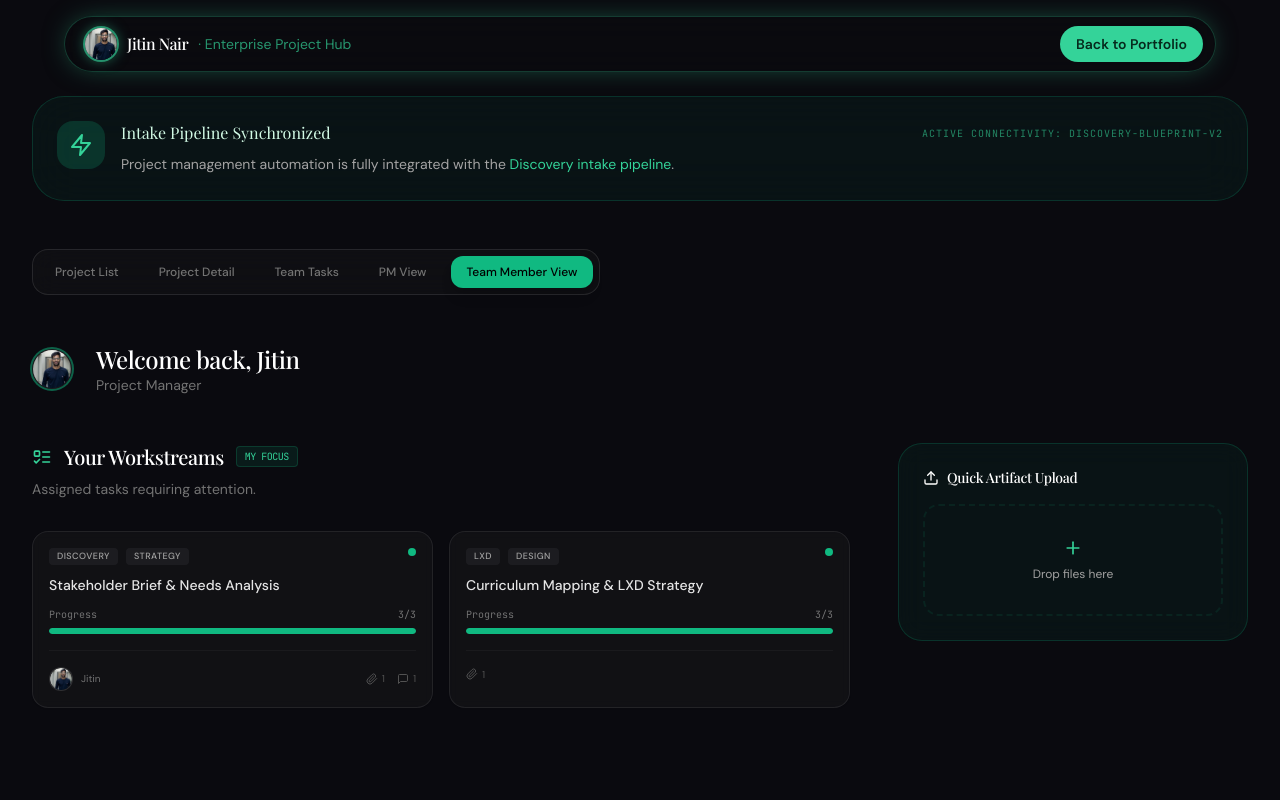
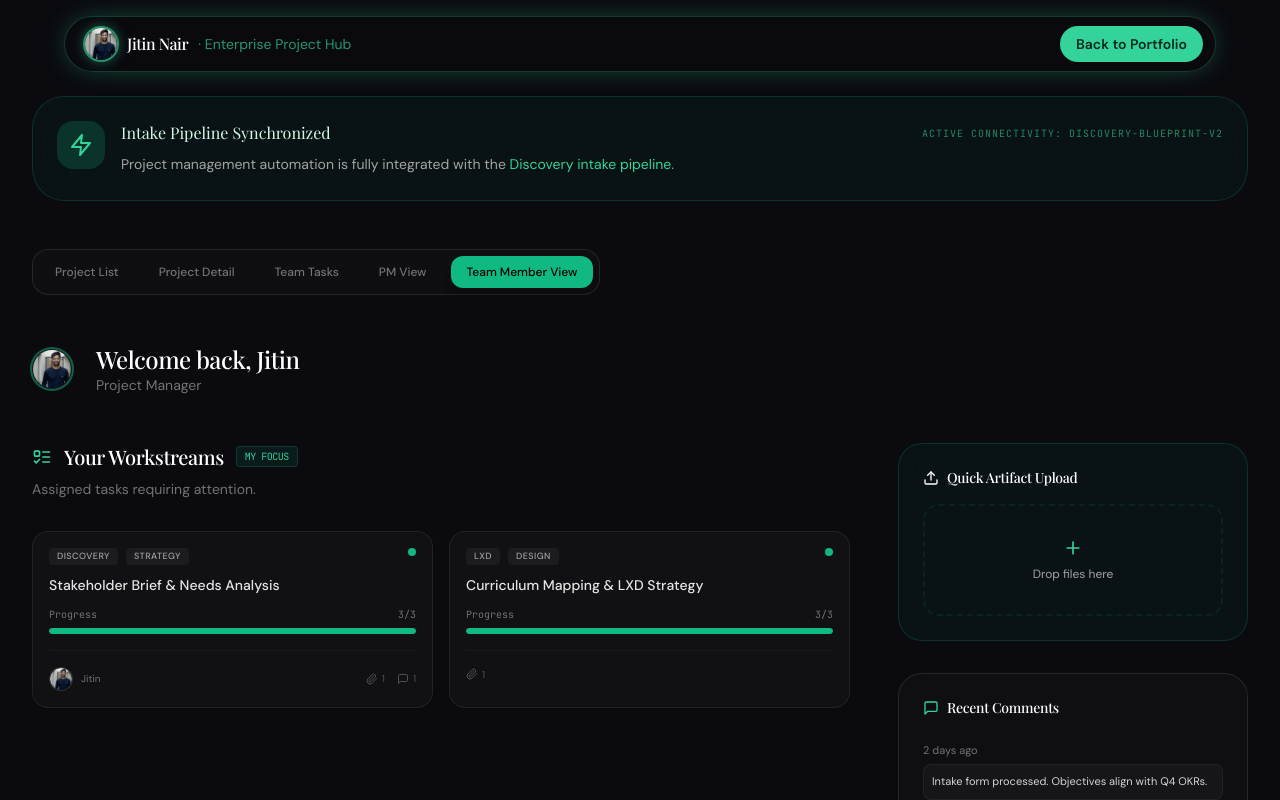
Before and after one commit to notjitin-1994/jitin-nair-portfolio, a Next.js app: page /showcase/project-management in a window 1280 px wide. Both pictures are taken after a click on the button "Team Member View". Shown: the top 800 px of the page. Built offline with nearby package versions, Linux system fonts and the light colour scheme.

Commit message:
feat: Finalize Team Member View UI with Recent Comments block

```diff
--- a/app/showcase/project-management/ProjectManagementClient.tsx
+++ b/app/showcase/project-management/ProjectManagementClient.tsx
@@ -1012,6 +1012,21 @@ function TeamMemberView({ user, tasks, actions }: { user: User, tasks: Task[], a
               <Plus className="h-5 w-5 text-emerald-400 mb-2" /><span className="text-xs text-neutral-400">Drop files here</span>
             </div>
           </section>
+
+          <section className="p-6 rounded-3xl border border-white/10 bg-zinc-900/40">
+            <h3 className="text-sm font-medium text-white flex items-center gap-2 mb-6">
+              <MessageSquare className="h-4 w-4 text-emerald-400" />
+              Recent Comments
+            </h3>
+            <div className="space-y-4">
+              {userTasks.flatMap(t => t.comments).slice(0, 3).map(c => (
+                <div key={c.id} className="text-[11px] leading-relaxed">
+                  <div className="text-neutral-500 mb-1">{c.time}</div>
+                  <div className="text-neutral-300 bg-white/[0.03] p-2 rounded-lg border border-white/5">{c.text}</div>
+                </div>
+              ))}
+            </div>
+          </section>
         </div>
       </div>
       <AnimatePresence>
```
